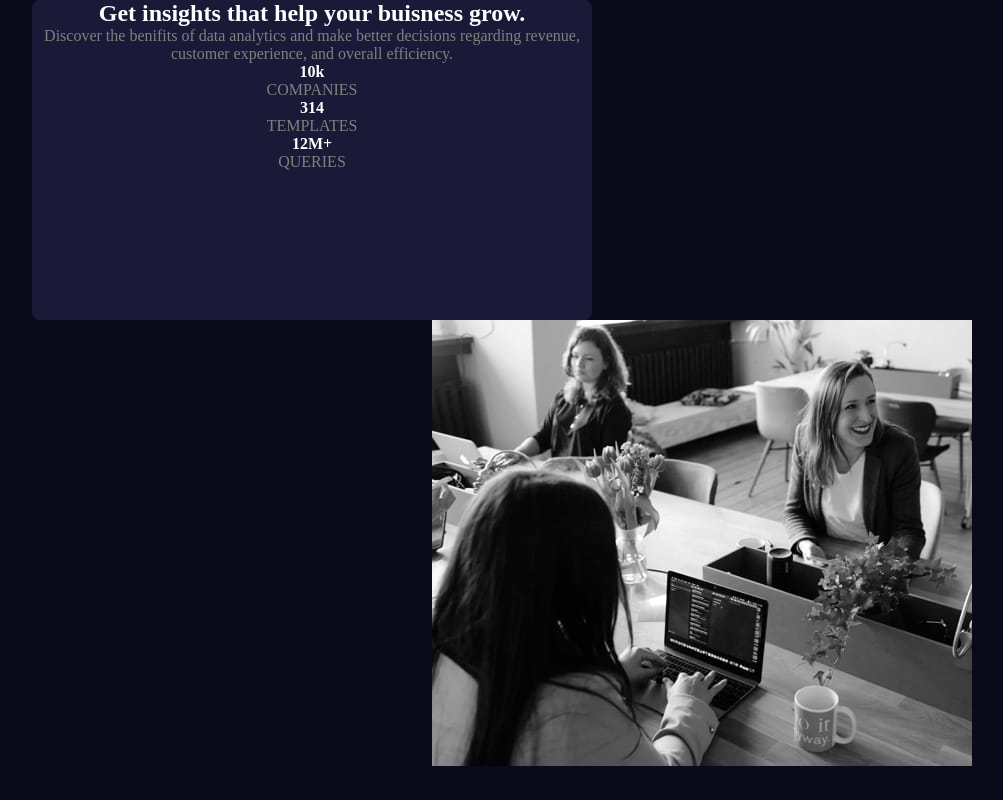
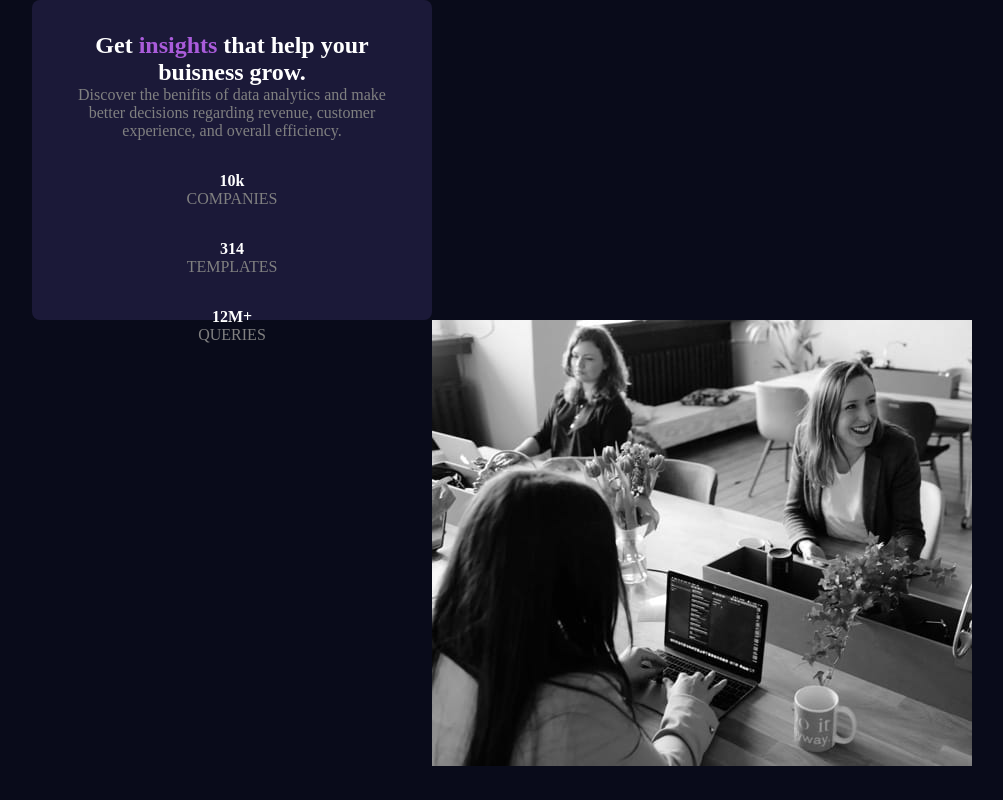
Before and after one commit to BijendraRaut/Frontend-Challenges, a plain HTML site: page Stats Preview Component/index.html in a window 1280 px wide. Shown: the whole page, without its empty margins (128-1131 px from the left). Drawn offline with Linux system fonts and the light colour scheme.

Commit message:
style - items properly aligned

```diff
--- a/Stats Preview Component/styles.css
+++ b/Stats Preview Component/styles.css
@@ -9,19 +9,29 @@
     height: 100vh;
 }
 
+span {
+    color: #AA5CDB;
+}
+
 .content{
     background-color: hsl(244, 38%, 16%);
     margin: auto;
     margin-left: 10rem;
-    width: 35rem;
+    width: 25rem;
     height: 40vh;
     color: white;
     text-align: center;
     border-radius: 0.5rem;
+    padding: 2rem;
+}
+
+h1 {
+    margin-bottom: 2rem;
 }
 
 p {
     color: grey;
+    margin-bottom: 2rem;
  }
 
 .picture {
```
